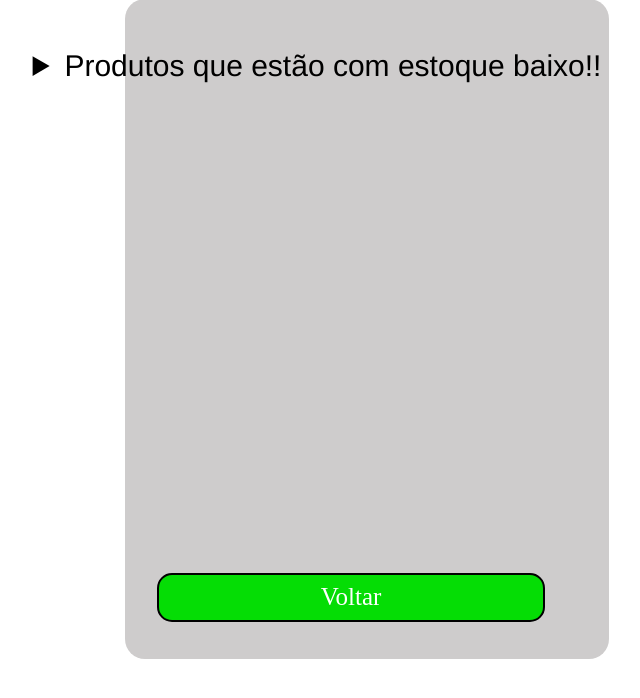
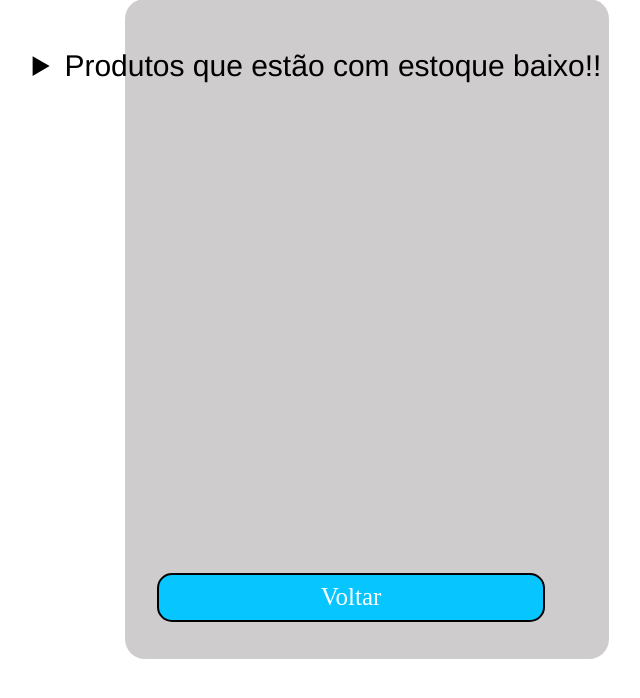
Before and after one commit to felipesilvalima/Sistema-de-Controler-de-Estoque, a PHP site: page /controler_de_estoque/view/estoque_controle/alerta.php in a window 1280 px wide. Shown: the part 41-739 px from the top of the page, without its empty margins (323-963 px from the left). Run offline with PHP 8.4, Linux system fonts and the light colour scheme; the visitor is signed in with stand-in values (Sample User, id 1); tables that the repository leaves empty or names only in its code hold one stand-in row (values such as "Sample post").

Commit message:
ignorando db

```diff
--- a/view/css/styles.css
+++ b/view/css/styles.css
@@ -575,7 +575,7 @@
 .voltar
 {
     display: inline-block; /* permite largura e altura */
-    background: rgb(5, 221, 5);
+    background: rgb(6, 197, 255);
     width: 180%;
     height: 45px;
     color: white;
@@ -636,7 +636,7 @@
 .voltar-estoque
 {
     display: inline-block; /* permite largura e altura */
-    background: rgb(5, 221, 5);
+    background: rgb(6, 197, 255);
     width: 30%;
     height: 45px;
     color: white;
```
Also changed, not shown: 1 other file.
